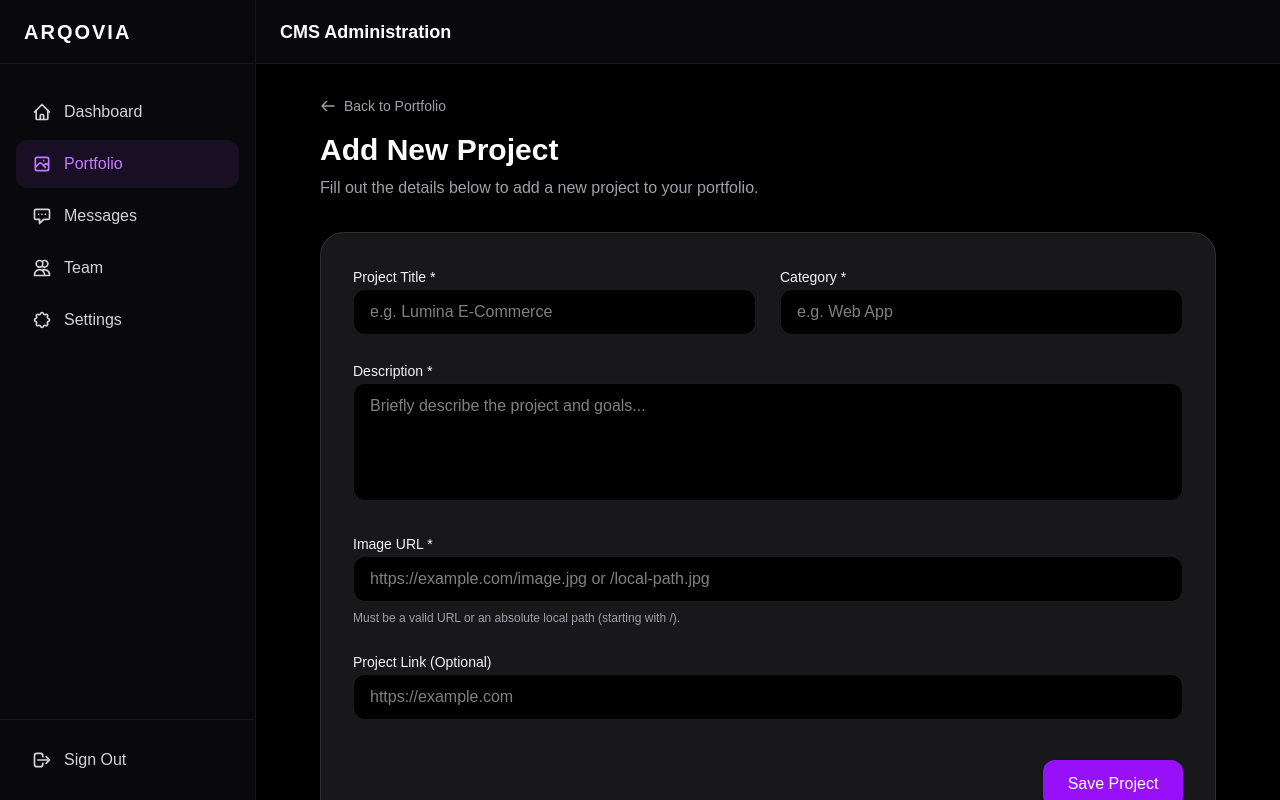
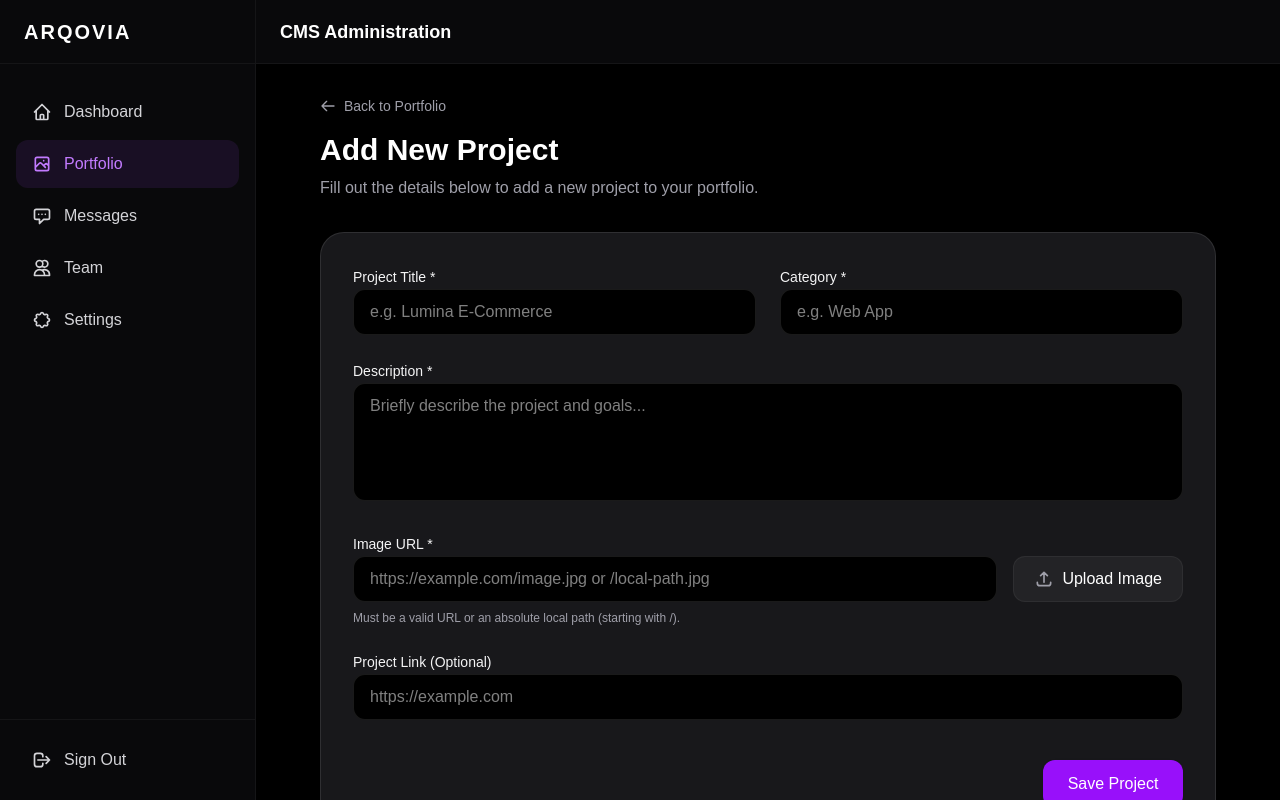
Before and after one commit to Rumman283/agency-portfolio, a Next.js app: page /admin/portfolio/new in a window 1280 px wide. Built offline with nearby package versions, Linux system fonts and the light colour scheme.

Commit message:
feat: add portfolio image upload with improved link UI

```diff
--- /dev/null
+++ b/components/admin/ImageUploadField.tsx
@@ -0,0 +1,93 @@
+'use client';
+
+import React, { useRef, useState } from 'react';
+import { createClient } from '@/lib/supabase/client';
+
+interface ImageUploadFieldProps {
+  onUploadSuccess: (url: string) => void;
+}
+
+export default function ImageUploadField({ onUploadSuccess }: ImageUploadFieldProps) {
+  const [isUploading, setIsUploading] = useState(false);
+  const [error, setError] = useState<string | null>(null);
+  const fileInputRef = useRef<HTMLInputElement>(null);
+
+  const handleFileChange = async (e: React.ChangeEvent<HTMLInputElement>) => {
+    const file = e.target.files?.[0];
+    if (!file) return;
+
+    // Validate file type
+    const validTypes = ['image/jpeg', 'image/png', 'image/webp'];
+    if (!validTypes.includes(file.type)) {
+      setError('Please select a JPG, PNG, or WEBP image.');
+      return;
+    }
+
+    setIsUploading(true);
+    setError(null);
+
+    try {
+      const supabase = createClient();
+
+      // Create unique filename
+      const sanitizedName = file.name.replace(/[^a-zA-Z0-9.-]/g, '_');
+      const fileName = `${Date.now()}-${sanitizedName}`;
+
+      const { data, error: uploadError } = await supabase.storage
+        .from('portfolio-images')
+        .upload(fileName, file);
+
+      if (uploadError) {
+        throw uploadError;
+      }
+
+      // Get public URL
+      const { data: { publicUrl } } = supabase.storage
+        .from('portfolio-images')
+        .getPublicUrl(data.path);
+
+      onUploadSuccess(publicUrl);
+    } catch (err) {
+      const errorMessage = err instanceof Error ? err.message : 'Failed to upload image.';
+      setError(errorMessage);
+    } finally {
+      setIsUploading(false);
+      // Reset input so the same file can be selected again if needed
+      if (fileInputRef.current) {
+        fileInputRef.current.value = '';
+      }
+    }
+  };
+
+  return (
+    <div className="flex flex-col gap-2">
+      <input
+        type="file"
+        ref={fileInputRef}
+        onChange={handleFileChange}
+        accept="image/jpeg,image/png,image/webp"
+        className="hidden"
+      />
+      <div className="flex items-center gap-4">
+        <button
+          type="button"
+          onClick={() => fileInputRef.current?.click()}
+          disabled={isUploading}
+          className="flex items-center justify-center gap-2 px-5 py-2.5 rounded-xl bg-zinc-100 hover:bg-zinc-200 dark:bg-white/5 dark:hover:bg-white/10 text-zinc-900 dark:text-white font-medium transition-colors border border-black/5 dark:border-white/5 disabled:opacity-50 min-w-[150px] shrink-0"
+        >
+          {isUploading ? (
+            <div className="w-5 h-5 border-2 border-zinc-400 border-t-zinc-900 dark:border-zinc-500 dark:border-t-white rounded-full animate-spin" />
+          ) : (
+            <svg className="w-5 h-5 text-zinc-500 dark:text-zinc-400" fill="none" viewBox="0 0 24 24" stroke="currentColor">
+              <path strokeLinecap="round" strokeLinejoin="round" strokeWidth={2} d="M4 16v1a3 3 0 003 3h10a3 3 0 003-3v-1m-4-8l-4-4m0 0L8 8m4-4v12" />
+            </svg>
+          )}
+          {isUploading ? 'Uploading...' : 'Upload Image'}
+        </button>
+      </div>
+      {error && (
+        <p className="text-sm text-red-500 absolute mt-12">{error}</p>
+      )}
+    </div>
+  );
+}
--- a/components/admin/PortfolioForm.tsx
+++ b/components/admin/PortfolioForm.tsx
@@ -1,12 +1,23 @@
 'use client';
 
-import React, { useState } from 'react';
+import React, { useState, useRef } from 'react';
 import { createPortfolioProject, updatePortfolioProject } from '@/app/admin/portfolio/actions';
 import { PortfolioProject } from '@/lib/supabase/portfolio';
+import ImageUploadField from './ImageUploadField';
 
 export default function PortfolioForm({ initialData }: { initialData?: PortfolioProject }) {
   const [isPending, setIsPending] = useState(false);
   const [error, setError] = useState<string | null>(null);
+
+  const [previewUrl, setPreviewUrl] = useState(initialData?.image_url || '');
+  const imageInputRef = useRef<HTMLInputElement>(null);
+
+  const handleUploadSuccess = (url: string) => {
+    if (imageInputRef.current) {
+      imageInputRef.current.value = url;
+    }
+    setPreviewUrl(url);
+  };
 
   async function handleSubmit(event: React.FormEvent<HTMLFormElement>) {
     event.preventDefault();
@@ -77,18 +88,45 @@ export default function PortfolioForm({ initialData }: { initialData?: Portfolio
         />
       </div>
 
+      <div className="space-y-4">
         <div className="space-y-2">
           <label htmlFor="image_url" className="text-sm font-medium text-zinc-900 dark:text-zinc-100">Image URL *</label>
+          <div className="flex flex-col sm:flex-row gap-4">
             <input
               id="image_url"
               name="image_url"
               type="text"
               required
+              ref={imageInputRef}
               defaultValue={initialData?.image_url}
-          className="w-full px-4 py-2.5 bg-zinc-50 dark:bg-black border border-black/10 dark:border-white/10 rounded-xl outline-none focus:border-purple-500 transition-colors text-zinc-900 dark:text-white"
+              onChange={(e) => setPreviewUrl(e.target.value)}
+              className="flex-1 w-full px-4 py-2.5 bg-zinc-50 dark:bg-black border border-black/10 dark:border-white/10 rounded-xl outline-none focus:border-purple-500 transition-colors text-zinc-900 dark:text-white"
               placeholder="https://example.com/image.jpg or /local-path.jpg"
             />
+            <ImageUploadField onUploadSuccess={handleUploadSuccess} />
+          </div>
           <p className="text-xs text-zinc-500 dark:text-zinc-400">Must be a valid URL or an absolute local path (starting with /).</p>
+        </div>
+
+        {previewUrl && (
+          <div className="w-full max-w-xs h-40 rounded-xl border border-black/10 dark:border-white/10 bg-zinc-100 dark:bg-zinc-800 overflow-hidden relative flex items-center justify-center">
+            {/* Using standard img for preview to handle external domains without errors */}
+            {/* eslint-disable-next-line @next/next/no-img-element */}
+            <img
+              src={previewUrl}
+              alt="Image Preview"
+              className="w-full h-full object-cover"
+              onError={(e) => {
+                // If image fails to load, hide the image and show a fallback text
+                e.currentTarget.style.display = 'none';
+                if (e.currentTarget.nextElementSibling) {
+                  (e.currentTarget.nextElementSibling as HTMLElement).style.display = 'block';
+                }
+              }}
+            />
+            <span className="hidden text-zinc-400 text-sm p-4 text-center">Invalid image URL or unable to load preview.</span>
+          </div>
+        )}
       </div>
 
       <div className="space-y-2">
--- a/components/admin/PortfolioTable.tsx
+++ b/components/admin/PortfolioTable.tsx
@@ -63,7 +63,13 @@ export default function PortfolioTable({ projects }: { projects: PortfolioProjec
                     View Project
                   </a>
                 ) : (
-                  <span className="text-zinc-400">-</span>
+                  <button
+                    disabled
+                    title="No project URL available"
+                    className="px-3 py-1 text-xs font-medium bg-zinc-100 dark:bg-white/5 text-zinc-400 dark:text-zinc-500 rounded-lg cursor-not-allowed border border-black/5 dark:border-white/5"
+                  >
+                    No Link
+                  </button>
                 )}
               </td>
               <td className="p-4 text-right">
```
Lines whose indentation alone changed are shown as unchanged.
